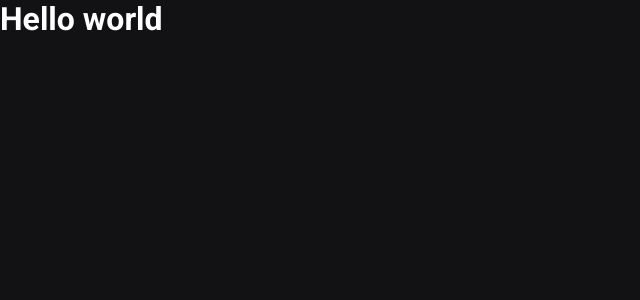
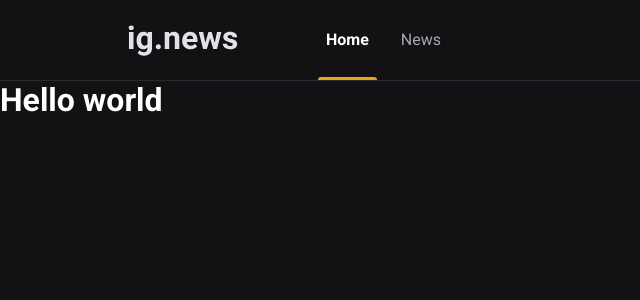
Before and after one commit to tallescorradini/ignite-reactjs-ignews, a Next.js app: page / in a window 1280 px wide. Shown: the top 300 px of the page, without its empty margins (0-640 px from the left). Built offline with nearby package versions, Linux system fonts and the light colour scheme.

Commit message:
feat: add navigation bar

```diff
--- /dev/null
+++ b/src/components/Header/index.tsx
@@ -0,0 +1,21 @@
+import styles from "./style.module.scss";
+
+export function Header() {
+  return (
+    <header className={styles.headerContainer}>
+      <div className={styles.headerContent}>
+        <img src="/images/logo.svg" alt="Logo Ignews" />
+        <nav>
+          <ul>
+            <li>
+              <a className={styles.active}>Home</a>
+            </li>
+            <li>
+              <a>News</a>
+            </li>
+          </ul>
+        </nav>
+      </div>
+    </header>
+  );
+}
--- /dev/null
+++ b/src/components/Header/style.module.scss
@@ -0,0 +1,62 @@
+.headerContainer {
+  border-bottom: 1px solid var(--gray-800);
+}
+
+.headerContent {
+  display: flex;
+  align-items: center;
+
+  margin: 0 auto;
+  width: 80%;
+  height: 5rem;
+  max-width: 1120px;
+
+  nav {
+    margin-left: 5rem;
+
+    ul {
+      display: flex;
+
+      list-style-type: none;
+
+      li {
+        & + li {
+          margin-left: 1rem;
+        }
+        a {
+          position: relative;
+          display: inline-block;
+          height: 5rem;
+          padding: 0 0.5rem;
+
+          color: var(--gray-300);
+          line-height: 5rem;
+
+          transition: color 0.2s;
+
+          &:hover {
+            color: var(--white);
+          }
+
+          &.active {
+            color: var(--white);
+            font-weight: 700;
+          }
+
+          &.active::after {
+            content: "";
+            display: block;
+            position: absolute;
+            bottom: 0;
+            left: 0;
+
+            height: 3px;
+            border-radius: 3px 3px 0 0;
+            width: 100%;
+            background-color: var(--yellow-500);
+          }
+        }
+      }
+    }
+  }
+}
--- a/src/pages/_app.tsx
+++ b/src/pages/_app.tsx
@@ -1,9 +1,15 @@
 import { AppProps } from "next/app";
 
 import "../styles/global.scss";
+import { Header } from "../components/Header";
 
 function MyApp({ Component, pageProps }: AppProps) {
-  return <Component {...pageProps} />;
+  return (
+    <>
+      <Header />
+      <Component {...pageProps} />
+    </>
+  );
 }
 
 export default MyApp;
--- a/src/pages/_document.tsx
+++ b/src/pages/_document.tsx
@@ -15,6 +15,7 @@ export default class MyDocument extends Document {
             href="https://fonts.googleapis.com/css2?family=Roboto:wght@400;700;900&display=swap"
             rel="stylesheet"
           />
+          <link rel="shortcut icon" href="favicon.png" type="image/png" />
         </Head>
         <body>
           <Main />
--- a/src/styles/global.scss
+++ b/src/styles/global.scss
@@ -8,6 +8,7 @@
 
   --gray-100: #e1e1e6;
   --gray-300: #a8a8b3;
+  --gray-800: #29292e;
   --gray-900: #121214;
 
   --cyan-500: #61dafb;
```
Also changed, not shown: public/favicon.png (added), public/images/logo.svg (added).
